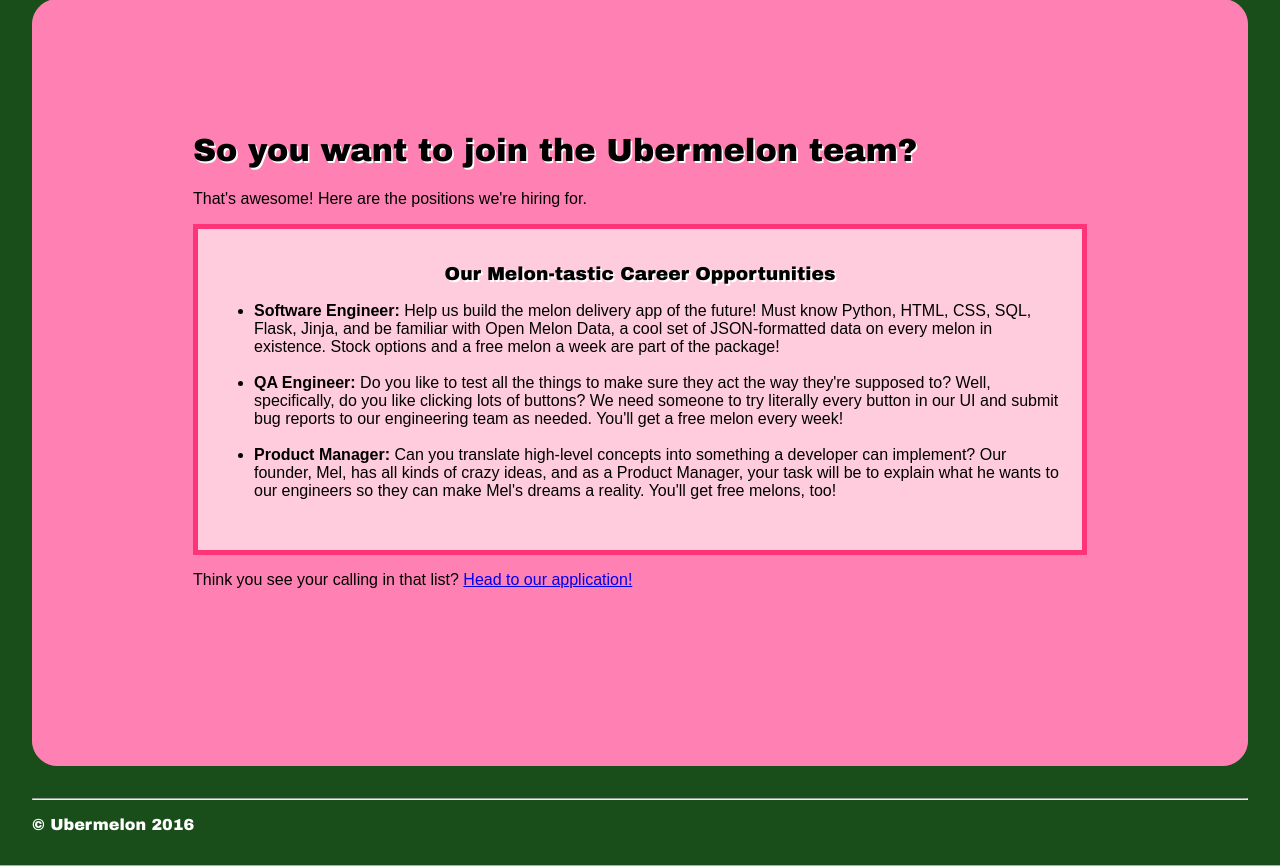
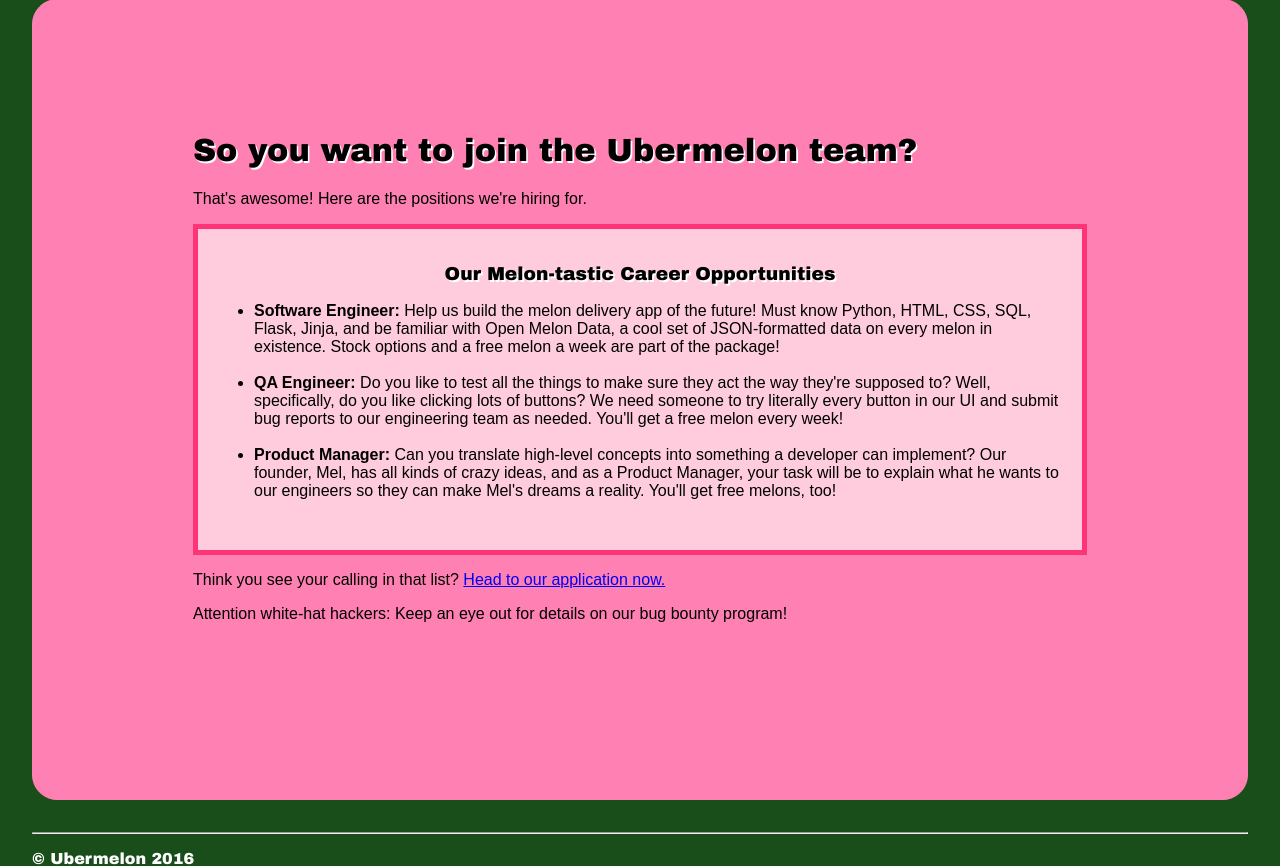
Before and after one commit to jgriffith23/hackbright-skills-flask, a Flask app: page / in a window 1280 px wide. Shown: the part 19-885 px from the top of the page. Run offline with Flask 2, Linux system fonts and the light colour scheme.

Commit message:
Tweak landing page text, add more comments to CSS stylesheet.

```diff
--- a/templates/index.html
+++ b/templates/index.html
@@ -25,7 +25,10 @@ Ubermelon Jobs Home Page
         </div>
 
         <p>
-            Think you see your calling in that list? <a href="/application-form">Head to our application!</a>
+            Think you see your calling in that list? <a href="/application-form">Head to our application now.</a>
+        </p>
+        <p>
+            Attention white-hat hackers: Keep an eye out for details on our bug bounty program!
         </p>
     </div>
 {% endblock %}
```
Also changed, not shown: static/styles.css (+6 -1 lines), templates/application-response.html (line endings or trailing spaces).
